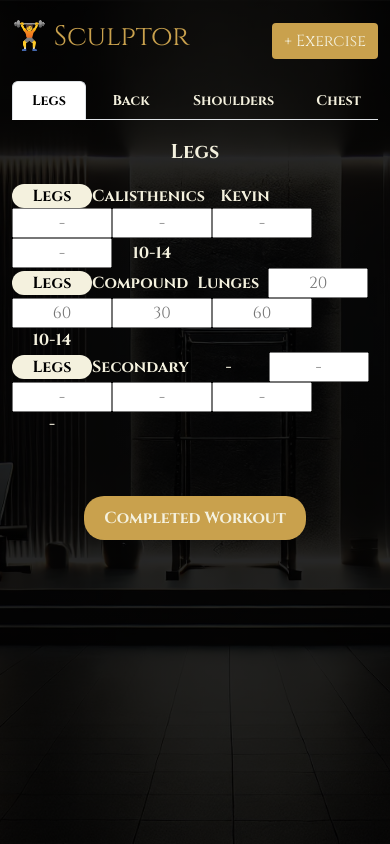
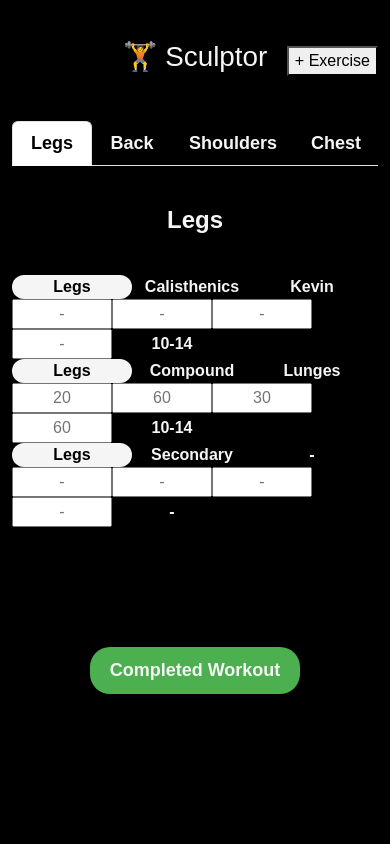
Before and after one commit to maxpesin/sculptor, a React (Create React App) app: page / in a window 390 px wide. Built offline with nearby package versions, Linux system fonts and the light colour scheme.

Commit message:
Revert "feat: add responsive gladiator theme"

```diff
--- a/public/index.html
+++ b/public/index.html
@@ -15,14 +15,16 @@
       user's mobile device or desktop. See https://developers.google.com/web/fundamentals/web-app-manifest/
     -->
     <link rel="manifest" href="%PUBLIC_URL%/manifest.json" />
-    <!-- Load classical looking font for gladiator theme -->
-    <link rel="preconnect" href="https://fonts.googleapis.com" />
-    <link rel="preconnect" href="https://fonts.gstatic.com" crossorigin />
-    <link
-      href="https://fonts.googleapis.com/css2?family=Cinzel:wght@400;700&display=swap"
-      rel="stylesheet"
-    />
-    <title>Sculptor</title>
+    <!--
+      Notice the use of %PUBLIC_URL% in the tags above.
+      It will be replaced with the URL of the `public` folder during the build.
+      Only files inside the `public` folder can be referenced from the HTML.
+
+      Unlike "/favicon.ico" or "favicon.ico", "%PUBLIC_URL%/favicon.ico" will
+      work correctly both with client-side routing and a non-root public URL.
+      Learn how to configure a non-root public URL by running `npm run build`.
+    -->
+    <title>React App</title>
   </head>
   <body>
     <noscript>You need to enable JavaScript to run this app.</noscript>
--- a/src/App.css
+++ b/src/App.css
@@ -1,30 +1,27 @@
-/* Gladiator inspired color palette */
 :root {
-  --white: #f4f1de; /* marble */
-  --green: #c9a14d; /* gold */
-  --yellow: #b87333; /* bronze */
-  --orange: #d2691e; /* copper */
-  --red: #7d0000; /* crimson */
-  --purple: #5e42a6; /* royal purple */
-  --blue: #1f3c88; /* deep navy */
+  --white: #f5f5f5;
+  --green: #4caf50;
+  --yellow: #d4a017;
+  --orange: #e67e22;
+  --red: #c0392b;
+  --purple: #8e44ad;
+  --blue: #2980b9;
 }
 
 body {
-  font-family: 'Cinzel', serif;
-  background-color: #1a1a1a;
-  color: var(--white);
+  font-family: Arial, sans-serif;
+  background-color: #000;
   padding: 40px 0;
-  background-image: linear-gradient(rgba(0, 0, 0, 0.85), rgba(0, 0, 0, 0.85)),
-    url('/img/dark-gym-background-desktop.webp');
+  /* background-image: url('/img/dark-gym-background-desktop.webp'); */
   background-size: cover;
   background-position: center;
   background-repeat: no-repeat;
-  min-height: 100vh;
+  height: 100vh;
   text-transform: capitalize;
 }
 
 .app-title {
-  color: var(--green);
+  color: var(--white);
   text-align: center;
 }
 
@@ -57,16 +54,6 @@ body {
 .sculptor__button-add-exercise {
   position: absolute;
   right: 0;
-  background-color: var(--green);
-  color: var(--white);
-  border: none;
-  padding: 6px 12px;
-  border-radius: 4px;
-}
-
-.sculptor__button-add-exercise:hover {
-  background-color: var(--yellow);
-  color: black;
 }
 
 [class^="sculptor__excercise-muscle"] {
@@ -211,52 +198,3 @@ body {
   font-size: 1.2rem;
   cursor: pointer;
 }
-
-/* Responsive adjustments */
-@media (max-width: 768px) {
-  body {
-    padding: 20px 0;
-  }
-
-  .nav-tabs {
-    margin-top: 20px;
-  }
-
-  .nav-tabs .nav-link {
-    font-size: 16px;
-  }
-
-  .sculptor__workout {
-    padding: 20px 0;
-  }
-
-  .sculptor__workout-title {
-    font-size: 20px;
-    margin-bottom: 20px;
-  }
-}
-
-@media (max-width: 576px) {
-  .nav-tabs {
-    flex-wrap: wrap;
-    gap: 8px;
-  }
-
-  .nav-tabs .nav-link {
-    font-size: 14px;
-  }
-
-  .sculptor__button-add-exercise {
-    position: static;
-    margin-left: auto;
-  }
-
-  .sculptor__workout-button {
-    font-size: 16px;
-    margin-top: 60px;
-  }
-
-  .sculptor__excercise-row span {
-    min-width: 80px;
-  }
-}
--- a/src/index.css
+++ b/src/index.css
@@ -1,6 +1,8 @@
 body {
   margin: 0;
-  font-family: 'Cinzel', serif;
+  font-family: -apple-system, BlinkMacSystemFont, 'Segoe UI', 'Roboto', 'Oxygen',
+    'Ubuntu', 'Cantarell', 'Fira Sans', 'Droid Sans', 'Helvetica Neue',
+    sans-serif;
   -webkit-font-smoothing: antialiased;
   -moz-osx-font-smoothing: grayscale;
 }
```
Also changed, not shown: 1 other file (tests, documents, lock files or other folders).
